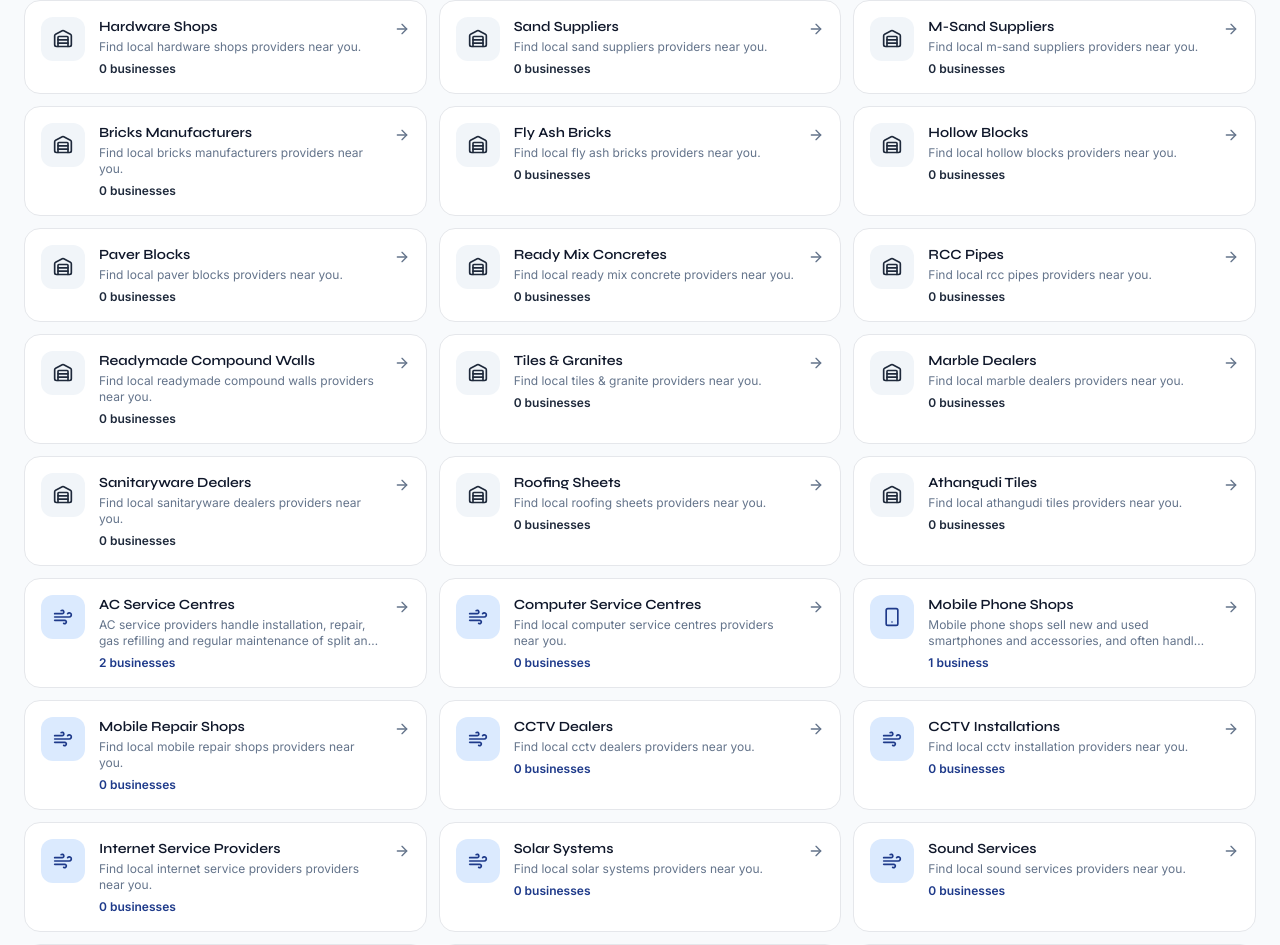
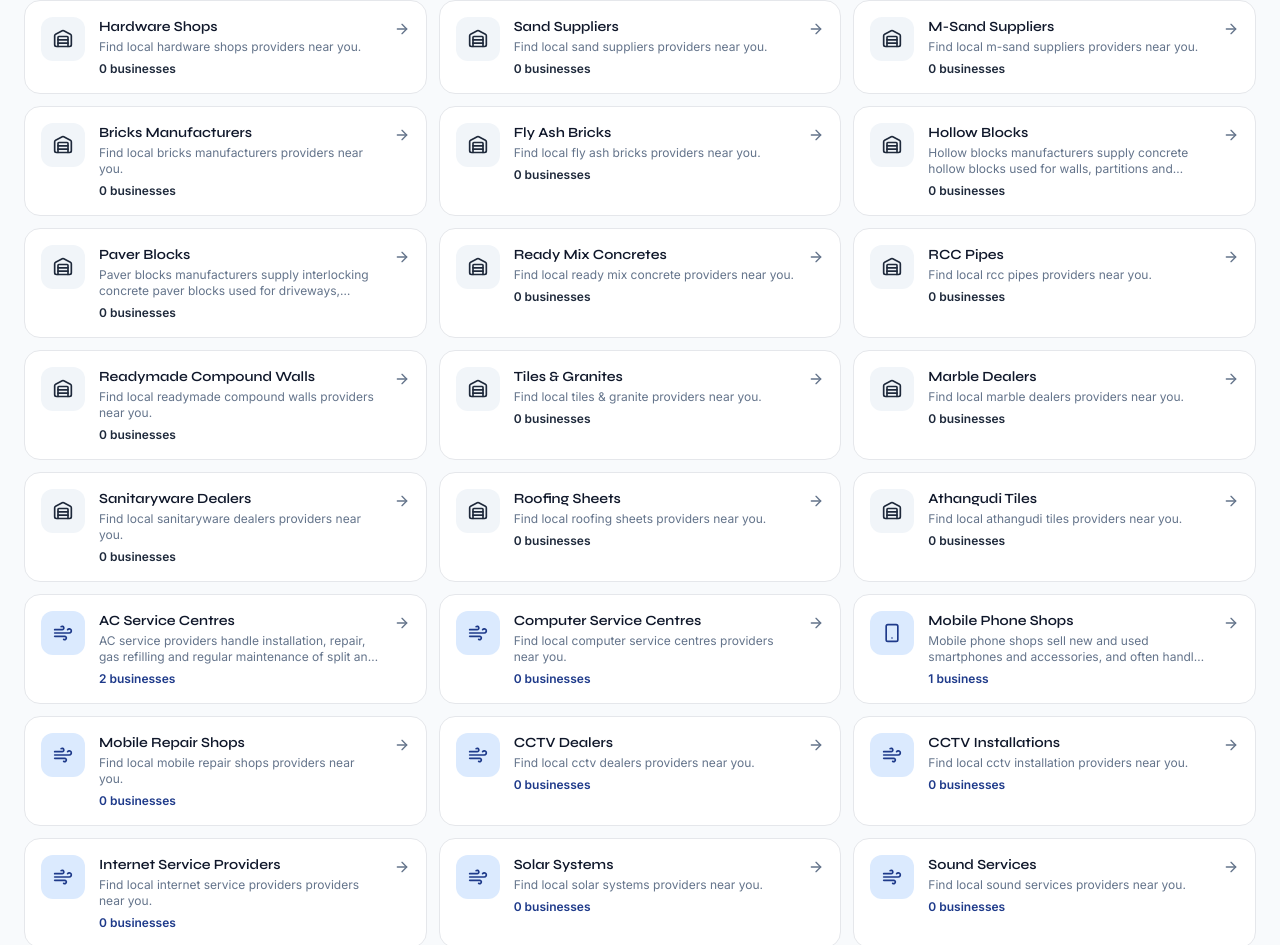
Before and after one commit to vgsanjaykumar/aruginil_, a React (Vite) app: page /karaikudi/aari-works-and-embroidery-works in a window 1280 px wide. Shown: the part 2777-3722 px from the top of the page. Built offline with nearby package versions, Linux system fonts and the light colour scheme.

Commit message:
Add Aishwaryam Hollow Blocks & Paver Blocks (Aranthangi)

```diff
--- a/src/data/businesses.ts
+++ b/src/data/businesses.ts
@@ -1,6 +1,7 @@
 import type { Business } from "../types/business";
 
 import { aranthangiBeautyFashionBusinesses } from "./cities/aranthangi/beauty-fashion";
+import { aranthangiConstructionBuildingBusinesses } from "./cities/aranthangi/construction-building";
 import { coimbatoreElectronicsServicesBusinesses } from "./cities/coimbatore/electronics-services";
 import { devakottaiBeautyFashionBusinesses } from "./cities/devakottai/beauty-fashion";
 import { devakottaiConstructionBuildingBusinesses } from "./cities/devakottai/construction-building";
@@ -38,6 +39,7 @@ import { karaikudiWeddingEventsBusinesses } from "./cities/karaikudi/wedding-eve
  */
 export const businesses: Business[] = [
   ...aranthangiBeautyFashionBusinesses,
+  ...aranthangiConstructionBuildingBusinesses,
   ...coimbatoreElectronicsServicesBusinesses,
   ...devakottaiBeautyFashionBusinesses,
   ...devakottaiConstructionBuildingBusinesses,
--- a/src/data/categories/construction-building.ts
+++ b/src/data/categories/construction-building.ts
@@ -168,14 +168,14 @@ export const construction_buildingCategories: Category[] = [
     pluralName: "Hollow Blocks",
     slug: "hollow-blocks",
     group: "construction-building",
-    description: "Find local hollow blocks providers near you.",
+    description: "Hollow blocks manufacturers supply concrete hollow blocks used for walls, partitions and boundary construction, often alongside paver and solid blocks for the same building project.",
     icon: "Warehouse",
     primaryColor: "#334155",
     lightColor: "#F1F5F9",
     darkColor: "#1E293B",
-    services: [],
-    choosingTips: [],
-    faqs: [],
+    services: ["Hollow Blocks", "Paver Blocks", "Solid Blocks", "Delivery"],
+    choosingTips: ["Ask to see a sample block and confirm the size and grade before placing a bulk order.", "Check whether delivery to the site is included and what the minimum order quantity is.", "Confirm current pricing directly, as rates vary with cement cost and order size."],
+    faqs: [{ question: "Do hollow block manufacturers also supply paver blocks?", answer: "Many local manufacturers produce both hollow blocks and paver blocks — confirm with the specific supplier which products they currently have in stock." }],
   },
   {
     id: "paver-blocks",
@@ -183,14 +183,14 @@ export const construction_buildingCategories: Category[] = [
     pluralName: "Paver Blocks",
     slug: "paver-blocks",
     group: "construction-building",
-    description: "Find local paver blocks providers near you.",
+    description: "Paver blocks manufacturers supply interlocking concrete paver blocks used for driveways, walkways and outdoor flooring, often alongside hollow and solid blocks for the same building project.",
     icon: "Warehouse",
     primaryColor: "#334155",
     lightColor: "#F1F5F9",
     darkColor: "#1E293B",
-    services: [],
-    choosingTips: [],
-    faqs: [],
+    services: ["Paver Blocks", "Hollow Blocks", "Solid Blocks", "Delivery"],
+    choosingTips: ["Ask about the paver thickness and load rating suited to your driveway or walkway.", "Check whether delivery and site drop-off are available for bulk orders.", "Confirm current pricing directly, as rates vary with cement cost and order size."],
+    faqs: [{ question: "Do paver block manufacturers also supply hollow blocks?", answer: "Many local manufacturers produce both paver blocks and hollow blocks — confirm with the specific supplier which products they currently have in stock." }],
   },
   {
     id: "ready-mix-concrete",
--- /dev/null
+++ b/src/data/cities/aranthangi/construction-building/hollow-blocks.ts
@@ -0,0 +1,25 @@
+import type { Business } from "../../../../types/business";
+
+export const aranthangiHollowBlocksBusinesses: Business[] = [
+
+  {
+    id: "aranthangi-hollow-blocks-aishwaryam-hollow-blocks-and-paver-blocks",
+    name: "Aishwaryam Hollow Blocks & Paver Blocks",
+    slug: "aishwaryam-hollow-blocks-and-paver-blocks",
+    city: "Aranthangi",
+    citySlug: "aranthangi",
+    category: "Hollow Blocks",
+    categorySlug: "hollow-blocks",
+    categorySlugs: ["paver-blocks"],
+    description: "Aishwaryam Hollow Blocks & Paver Blocks manufactures and supplies hollow blocks and paver blocks in Elunootrimangalam, Aranthangi.",
+    services: ["Hollow Blocks", "Paver Blocks"],
+    address: "Elunootrimangalam, Aranthangi",
+    phone: "9965156600",
+    email: null,
+    website: null,
+    verificationSource: "Provided directly by site owner",
+    image: "/assets/localfind/hollow-blocks.svg",
+    openingHours: null,
+    featured: false,
+  },
+];
--- /dev/null
+++ b/src/data/cities/aranthangi/construction-building/index.ts
@@ -0,0 +1,5 @@
+import { aranthangiHollowBlocksBusinesses } from "./hollow-blocks";
+
+export const aranthangiConstructionBuildingBusinesses = [
+  ...aranthangiHollowBlocksBusinesses,
+];
```
Also changed, not shown: public/assets/localfind/hollow-blocks.svg (added), public/assets/localfind/paver-blocks.svg (added), src/data/cities/aranthangi/construction-building/README.md (deleted).
